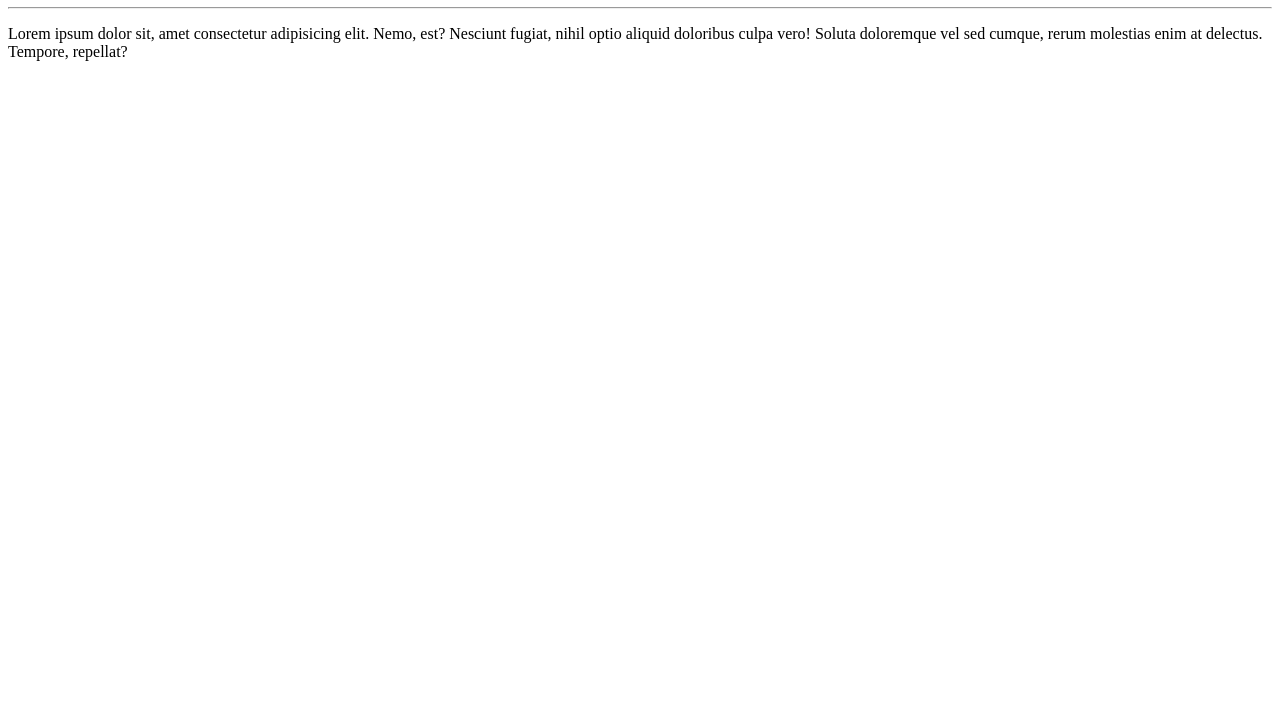
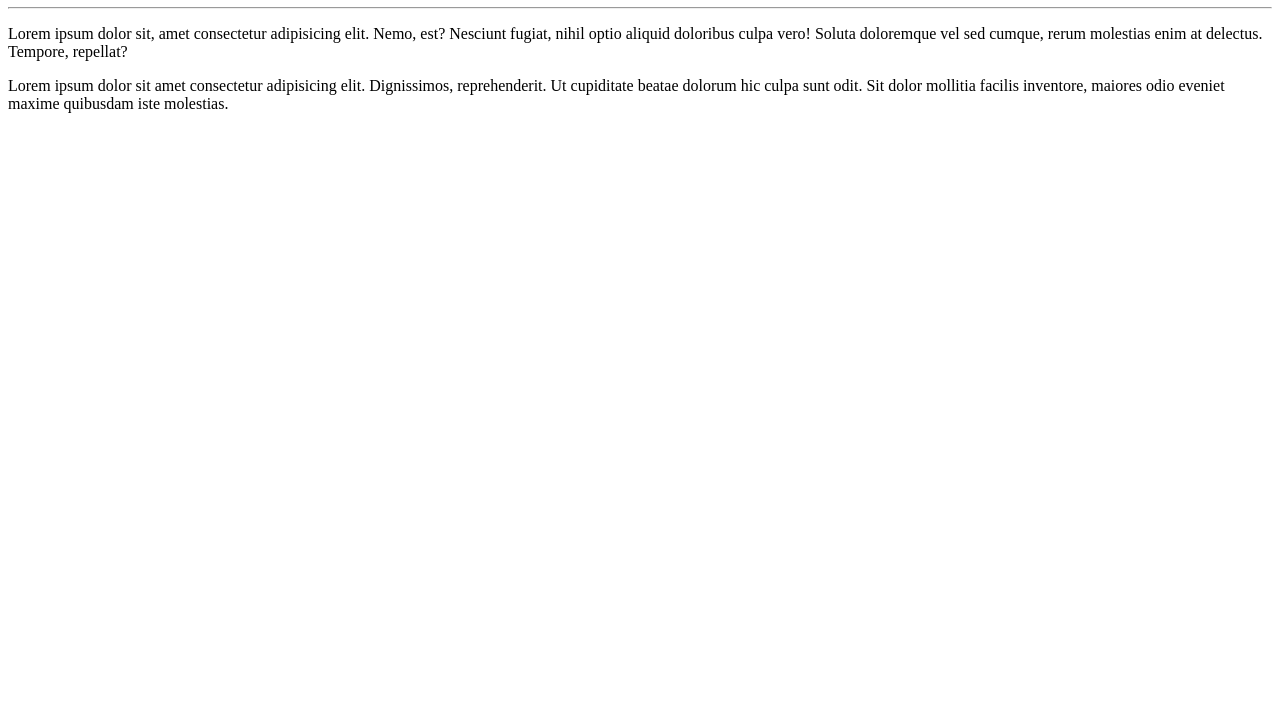
Before and after one commit to WJunior01/Teste-Git-e-GitHub, a plain HTML site: page Teste/index.html in a window 1280 px wide. Shown: the part 73-800 px from the top of the page. Drawn offline with Linux system fonts and the light colour scheme.

Commit message:
Adicionando outro parágrafo

```diff
--- a/Teste/index.html
+++ b/Teste/index.html
@@ -10,5 +10,6 @@
     <h1>Testando Git e GitHub</h1>
     <hr>
     <p>Lorem ipsum dolor sit, amet consectetur adipisicing elit. Nemo, est? Nesciunt fugiat, nihil optio aliquid doloribus culpa vero! Soluta doloremque vel sed cumque, rerum molestias enim at delectus. Tempore, repellat?</p>
+    <p>Lorem ipsum dolor sit amet consectetur adipisicing elit. Dignissimos, reprehenderit. Ut cupiditate beatae dolorum hic culpa sunt odit. Sit dolor mollitia facilis inventore, maiores odio eveniet maxime quibusdam iste molestias.</p>
 </body>
 </html>
```
